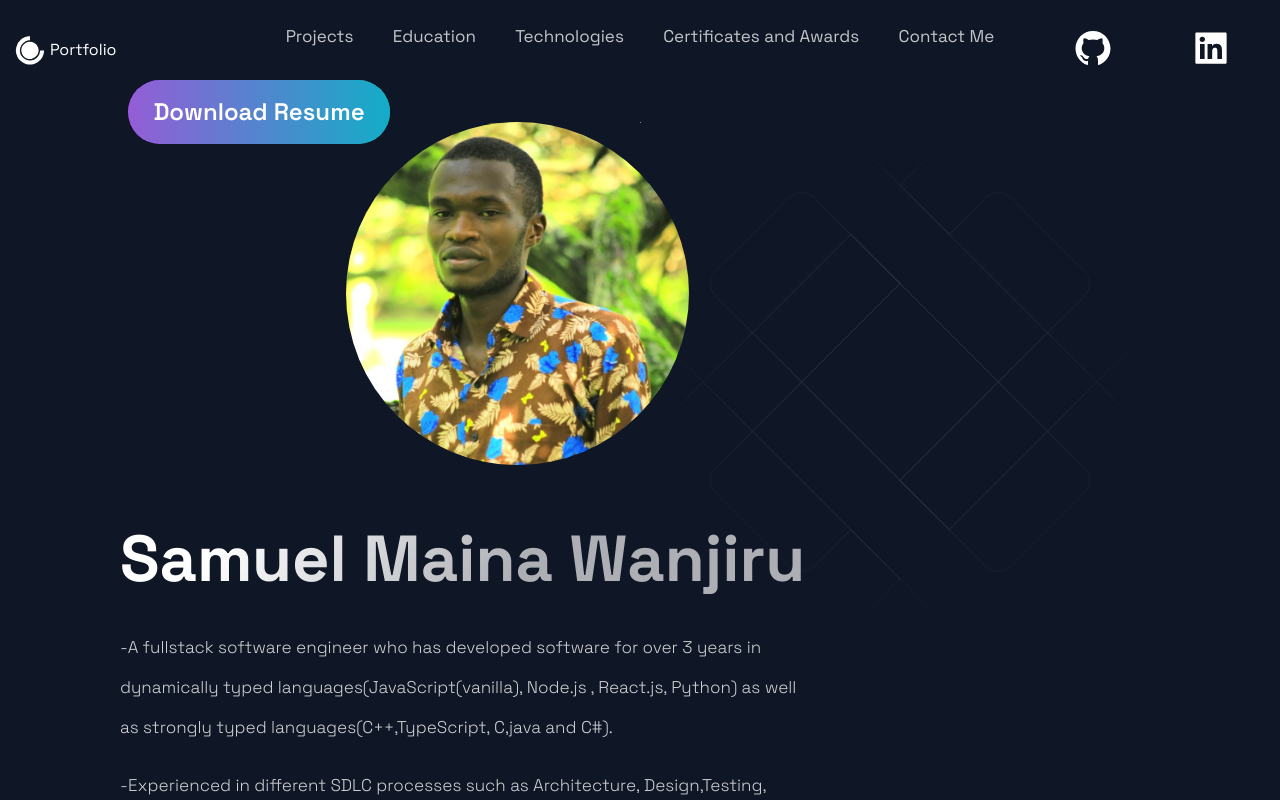
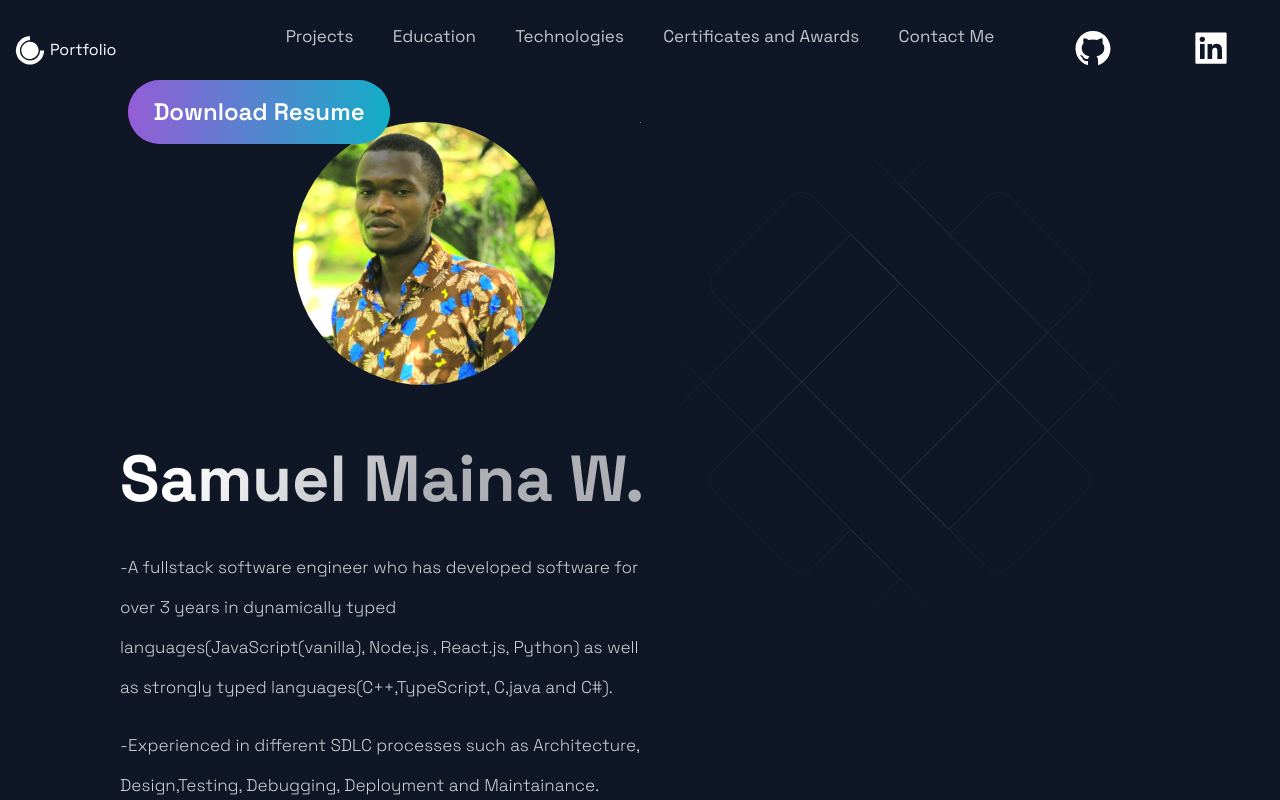
Before and after one commit to samuelmaina/portifolio, a Next.js app: page / in a window 1280 px wide. Shown: the top 800 px of the page. Built offline with nearby package versions, Linux system fonts and the light colour scheme.

Commit message:
Removed some characters from my name. The name is creating some prejudice

```diff
--- a/src/components/Hero/Hero.js
+++ b/src/components/Hero/Hero.js
@@ -13,7 +13,8 @@ const Hero = (props) => (
       <Img src="/images/dp_3.jpg" />
       <LeftSection>
         <SectionTitle main center>
-          Samuel Maina Wanjiru <br />
+          Samuel Maina W.
+          <br />
         </SectionTitle>
         <SectionText>
           -A fullstack software engineer who has developed software for over 3
```
